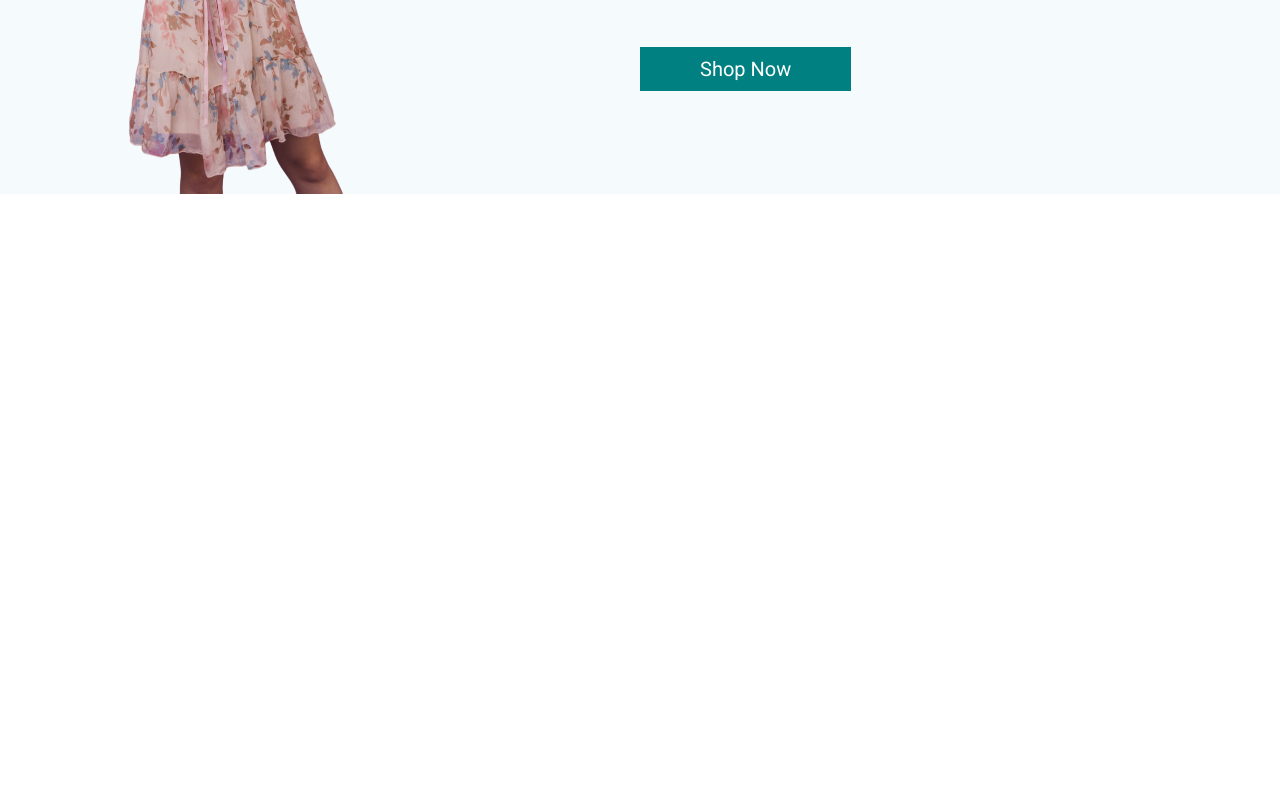
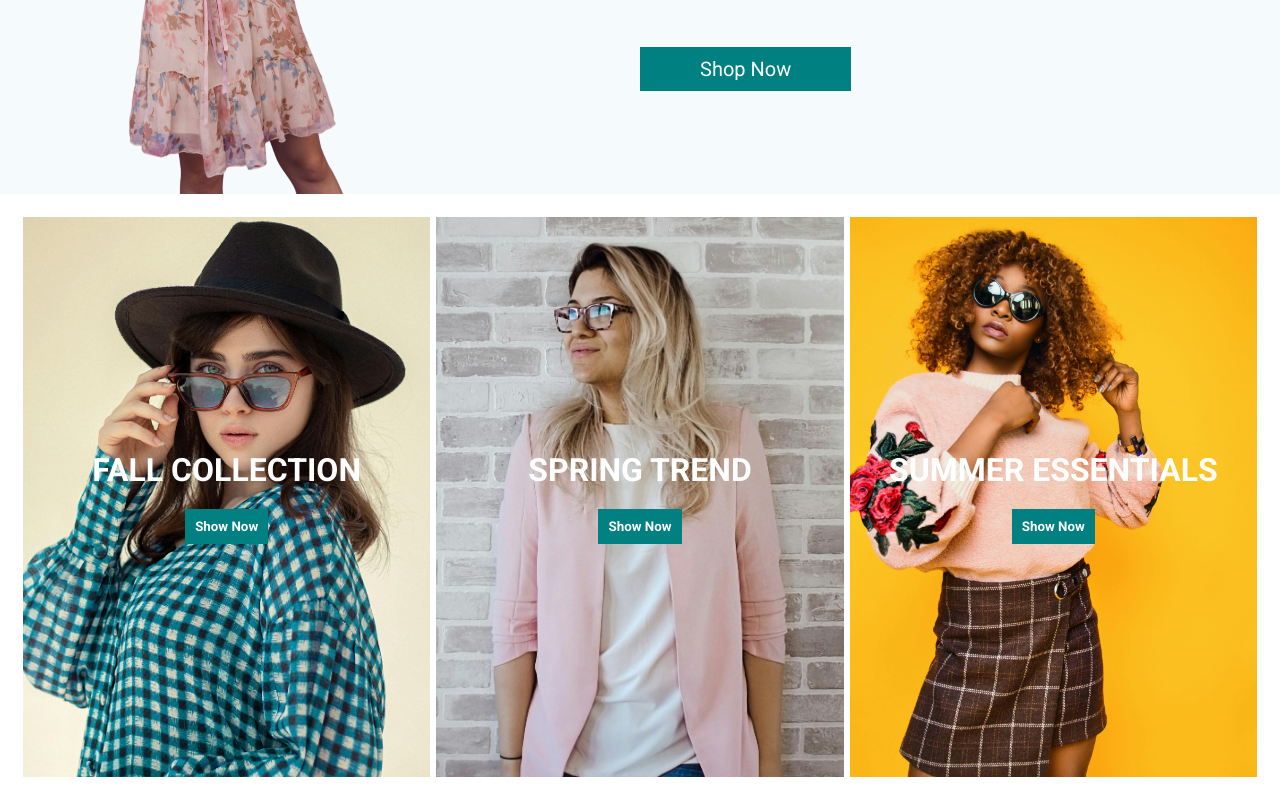
Before and after one commit to zaferonalan/E-Commerce-RTK, a React (Vite) app: page / in a window 1280 px wide. Shown: the part 546-1346 px from the top of the page. Before the commit the page ends 800 px from the top, so only its background shows below. Built offline with nearby package versions, Linux system fonts and the light colour scheme.

Commit message:
Categories-created

```diff
--- a/src/App.jsx
+++ b/src/App.jsx
@@ -1,4 +1,5 @@
 import './App.css'
+import Categories from './components/categories/Categories'
 import Navbar from './components/navbar/Navbar'
 import Slider from './components/slider/Slider'
 import Home from './pages/home/Home'
@@ -9,6 +10,7 @@ const App = () => {
       <Home/>
       <Navbar/>
       <Slider/>
+      <Categories/>
     </div>
   )
 }
--- /dev/null
+++ b/src/components/categories/Categories.jsx
@@ -0,0 +1,20 @@
+import "./Categories.css"
+import { categories } from "../../data";
+
+const Categories = () => {
+  return (
+    <div className="categories-container">
+        {categories.map((item) => (
+            <div className="category-container" key={item.id}>
+                <img src={item.img} alt="" />
+                <div className="category-info">
+                    <h1>{item.title}</h1>
+                    <button>Show Now</button>
+                </div>
+            </div>
+        ))}
+    </div>
+  )
+}
+
+export default Categories
```
